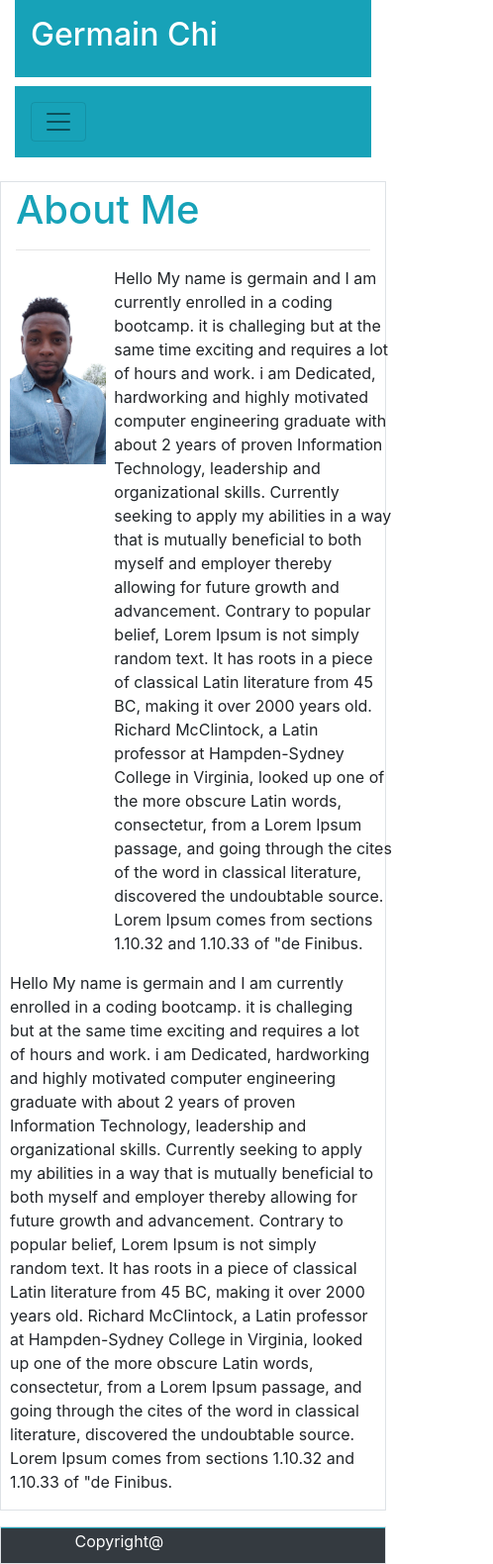
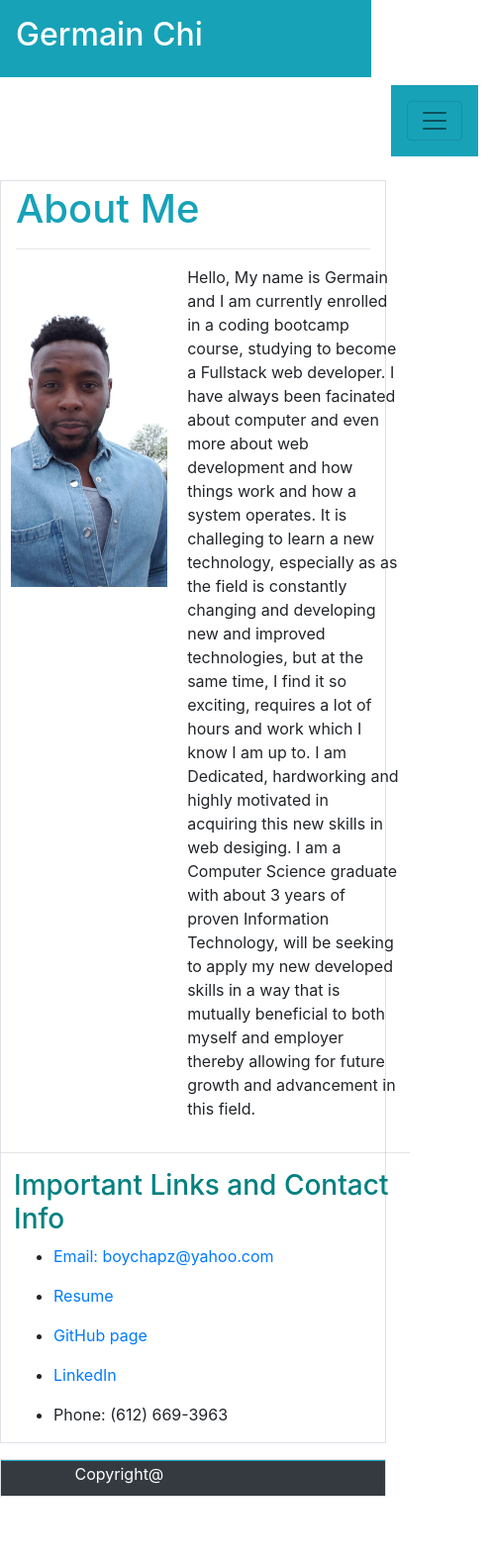
Before and after one commit to boychapz/Bootstrap-Portfolio, a plain HTML site: page index.html in a window 390 px wide. Shown: the whole page at 99% size, 498 px wide, since content can reach past the window. After the commit the page ends 1512 px from the top, so only its background shows below. Drawn offline with nearby package versions, Linux system fonts and the light colour scheme.

Commit message:
Updated Portfolio

```diff
--- a/assets/style.css
+++ b/assets/style.css
@@ -1,4 +1,78 @@
-#bar{
+#bar {
+  padding-bottom: 100px;
+}
 
-    padding-bottom: 100px;
+.profile {
+  float: left;
+  width: 273;
+  height: 315;
+  margin-left: 25px;
+  margin-right: 20px;
+  padding-bottom: 25px;
 }
+body {
+  font-family: "Arial", "Helvetica Neue", Helvetica, sans-serif;
+  font-size: 18px;
+  line-height: 34px;
+  margin: 0px;
+  background-color: #ffffff;
+  background-image: url("../images/spikes.png");
+}
+
+#main-content {
+  padding-top: 50px;
+}
+.main-section {
+  float: left;
+  width: 100%;
+  max-width: 960px;
+  padding: 30px 30px 20px;
+  margin: 0 0 40px;
+  background: #ffffff;
+  border: 1px solid #dddddd;
+}
+.p {
+  padding: 15px;
+}
+#phone {
+  color: #007bff;
+}
+.port {
+  position: relative;
+  float: left;
+  width: 274px;
+  height: 274px;
+  margin: 20px 0 25px;
+  overflow: auto;
+}
+
+.port:nth-child(even) {
+  margin-right: 40px;
+}
+
+.port img {
+  width: 100%;
+  border: 0 none;
+  opacity: 1;
+  display: block;
+  margin-left: auto;
+  margin-right: auto;
+}
+
+.port h5 {
+  position: absolute;
+  bottom: 20px;
+  width: 100%;
+  padding: 15px;
+  margin-bottom: 0;
+  font-weight: 300;
+  line-height: 30px;
+  color: #ffffff;
+  text-align: center;
+  background: #4aaaa5;
+  border-bottom: 0;
+}
+
+.port:hover .overlay {
+  opacity: 1;
+}
--- a/index.html
+++ b/index.html
@@ -1,48 +1,56 @@
 <!DOCTYPE html>
 <html lang="en">
-
   <head>
-    <meta charset="UTF-8">
+    <meta charset="UTF-8" />
     <title>BootStarp-portfolio</title>
-    <link rel="stylesheet" href="https://maxcdn.bootstrapcdn.com/bootstrap/4.0.0/css/bootstrap.min.css">
+    <link
+      rel="stylesheet"
+      href="https://maxcdn.bootstrapcdn.com/bootstrap/4.0.0/css/bootstrap.min.css"
+    />
   </head>
 
   <body>
-
     <header>
       <nav class="navbar navbar-default position-fixed"></nav>
       <div class="container">
         <div class="row bg-primar border-1">
-                <div class="col-md-4">
+          <div class="col-md-4" style="padding-left: 0px;">
             <div class=" p-3 mb-2 bg-info text-white ml 3 ">
               <h2>Germain Chi</h2>
-
             </div>
           </div>
-                <div class="col-md-4">
-
-                </div>
-                <div class="col-md-4">
-                    <nav class="navbar navbar-expand-lg navbar-light p-3 mb-2 bg-info text-white px-0 ">
-                        <button class="navbar-toggler" type="button" data-toggle="collapse" data-target="#navbarNav"
-                            aria-controls="navbarNav" aria-expanded="false" aria-label="Toggle navigation">
+          <div class="col-md-4" style="float:right; margin-left:380px">
+            <nav
+              class="navbar navbar-expand-lg navbar-light p-3 mb-2 bg-info text-white px-0 "
+            >
+              <button
+                class="navbar-toggler"
+                type="button"
+                data-toggle="collapse"
+                data-target="#navbarNav"
+                aria-controls="navbarNav"
+                aria-expanded="false"
+                aria-label="Toggle navigation"
+              >
                 <span class="navbar-toggler-icon"></span>
               </button>
               <div class="collapse navbar-collapse " id="navbarNav">
                 <ul class="navbar-nav float-right">
                   <li class="nav-item active">
-                                    <a class="nav-link" href="./index.html">About <span
-                                            class="sr-only">(current)</span></a>
+                    <a class="nav-link" href="./index.html"
+                      >About <span class="sr-only">(current)</span></a
+                    >
                   </li>
                   <li class="nav-item active">
-                                    <a class="nav-link" href="./contact.html">Contact<span
-                                        class="sr-only">(current)</span></a>
+                    <a class="nav-link" href="./contact.html"
+                      >Contact<span class="sr-only">(current)</span></a
+                    >
                   </li>
                   <li class="nav-item active">
-                                    <a class="nav-link" href="./portfolio.html">Portfolio<span
-                                        class="sr-only">(current)</span></a>
+                    <a class="nav-link" href="./portfolio.html"
+                      >Portfolio<span class="sr-only">(current)</span></a
+                    >
                   </li>
-
                 </ul>
               </div>
             </nav>
@@ -55,65 +63,75 @@
       <div class="row border pt-1">
         <div class="col-md-12 text-info">
           <h1>About Me</h1>
-                <hr>
+          <hr />
         </div>
+        <section class="main-section">
         <div class="row">
           <div class="media">
-                    <img class="align-self-start ml-4 flo" src="image/IMG_20180512_175420_558.jpg"
-                        alt="responsive-img" width="200" height="200">
+            <img
+              class=" profile img-responsive"
+              style=" margin-left: 25px;
+              margin-right: 20px;
+              padding-bottom: 25px;"
+              src="image/IMG_20180512_175420_558.jpg"
+              alt="Germain Chi"
+              width="270"
+              height="350"
+            />
 
-
-    <p class="px-2">
-        Hello My name is germain and I am currently enrolled in a coding bootcamp.
-        it is challeging but at the same time exciting and requires a lot of hours and work.
-        i am Dedicated, hardworking and highly motivated computer engineering graduate with about 2 years of proven Information Technology, leadership and organizational skills.
-         Currently seeking to apply my abilities in a way that is mutually beneficial to both myself and employer thereby allowing for future growth and advancement.
-         Contrary to popular belief, Lorem Ipsum is not simply random text. It has roots in a piece of classical Latin literature from 45 BC, making it over 2000 years old. Richard McClintock,
-          a Latin professor at Hampden-Sydney College in Virginia, looked up one of the more obscure Latin words, consectetur, from a Lorem Ipsum passage,
-         and going through the cites of the word in classical literature, discovered the undoubtable source. Lorem Ipsum comes from sections 1.10.32 and 1.10.33 of "de
-          Finibus.
+            <p style="padding-right: 25px;">
+              Hello, My name is Germain and I am currently enrolled in a coding
+              bootcamp course, studying to become a Fullstack web developer. I have always been facinated about computer and even more about web development and how things work and how a system operates.
+              It is challeging to learn a new technology, especially as as the field is constantly changing and developing new and improved
+              technologies, but at the same time, I find it so exciting,
+              requires a lot of hours and work which I know I am up to.
+              I am Dedicated, hardworking and
+              highly motivated in acquiring this new skills in web desiging.
+              I am a Computer Science graduate with about 3 years
+              of proven Information Technology, will be seeking to apply my new developed skills in a way that is
+              mutually beneficial to both myself and employer thereby allowing
+              for future growth and advancement in this field.
             </p>
           </div>
+        </div>
 
-                <p class="px-4">
-                    Hello My name is germain and I am currently enrolled in a coding bootcamp.
-                    it is challeging but at the same time exciting and requires a lot of hours and work.
-                    i am Dedicated, hardworking and highly motivated computer engineering graduate with about 2 years of proven Information Technology, leadership and organizational skills.
-                     Currently seeking to apply my abilities in a way that is mutually beneficial to both myself and employer thereby allowing for future growth and advancement.
-                     Contrary to popular belief, Lorem Ipsum is not simply random text. It has roots in a piece of classical Latin literature from 45 BC, making it over 2000 years old. Richard McClintock,
-                      a Latin professor at Hampden-Sydney College in Virginia, looked up one of the more obscure Latin words, consectetur, from a Lorem Ipsum passage,
-                     and going through the cites of the word in classical literature, discovered the undoubtable source. Lorem Ipsum comes from sections 1.10.32 and 1.10.33 of "de
-                      Finibus.
+        <hr>
 
+        <div class="row">
 
-            </p>
-
-
+            <section class="links">
+                <div class="row">
+                    <div class="col-sm-12" style="padding-left: 43px;">
+                        <h3 style="color: teal">Important Links and Contact Info</h3>
+                        <ul>
+                        <li><p><a href="mailto:stevemkindt@gmail.com">Email: boychapz@yahoo.com</a></p></li>
+                        <li><p><a href="image/Germain Resume.pdf" target="_blank">Resume</a></p></li>
+                        <li><p><a href="https://github.com/stevekindt" target="_blank">GitHub page</a></p></li>
+                        <li><p><a href="https://www.linkedin.com/in/germain-akenji-chi-2a909aab/" target="_blank">LinkedIn</a></p></li>
+                        <li><p id="phone">Phone: (612) 669-3963</p></li>
+                    </ul>
+                    </div>
+                </section>
             </div>
         </div>
         </div>
-
+        </div>
+      </div>
+    </div>
+    </section>
 
     <footer>
-
       <div class="container mt-3 border bg-dark text-white">
-                <div class="row border-top border-info "><span class="border-top-2"></span>
-                    <div class="col-sm">
-
-                    </div>
+        <div class="row border-top border-info ">
+          <span class="border-top-2"></span>
+          <div class="col-sm"></div>
           <div class=" mx-auto">
             Copyright@
           </div>
-                    <hr>
-                    <div class="col-sm">
-
+          <hr />
+          <div class="col-sm"></div>
         </div>
       </div>
-            </div>
-
-
     </footer>
-
   </body>
-
 </html>
--- a/portfolio.html
+++ b/portfolio.html
@@ -1,166 +1,173 @@
 <!DOCTYPE html>
 <html lang="en">
-
   <head>
-    <meta charset="UTF-8">
+    <meta charset="UTF-8" />
     <title>BootStarp-portfolio</title>
 
-    <link rel="stylesheet" href="https://maxcdn.bootstrapcdn.com/bootstrap/4.0.0/css/bootstrap.min.css">
+    <link
+      rel="stylesheet"
+      href="https://maxcdn.bootstrapcdn.com/bootstrap/4.0.0/css/bootstrap.min.css"
+    />
   </head>
 
   <body>
     <header>
-
+      <nav class="navbar navbar-default position-fixed"></nav>
       <div class="container">
         <div class="row bg-primar border-1">
-                <div class="col-md-4">
-                    <div class="container p-3 mb-2 bg-info text-white ml 3 ">
+          <div class="col-md-4" style="padding-left: 0px;">
+            <div class=" p-3 mb-2 bg-info text-white ml 3 ">
               <h2>Germain Chi</h2>
-
             </div>
           </div>
-                <div class="col-md-4">
-
-                </div>
-                <div class="col-md-4">
-                    <nav class="navbar navbar-expand-lg navbar-light p-3 mb-2 bg-info text-white px-0 ">
-                        <button class="navbar-toggler" type="button" data-toggle="collapse" data-target="#navbarNav"
-                            aria-controls="navbarNav" aria-expanded="false" aria-label="Toggle navigation">
+          <div class="col-md-4" style="float:right; margin-left:380px">
+            <nav
+              class="navbar navbar-expand-lg navbar-light p-3 mb-2 bg-info text-white px-0 "
+            >
+              <button
+                class="navbar-toggler"
+                type="button"
+                data-toggle="collapse"
+                data-target="#navbarNav"
+                aria-controls="navbarNav"
+                aria-expanded="false"
+                aria-label="Toggle navigation"
+              >
                 <span class="navbar-toggler-icon"></span>
               </button>
               <div class="collapse navbar-collapse " id="navbarNav">
                 <ul class="navbar-nav float-right">
                   <li class="nav-item active">
-                                    <a class="nav-link" href="./index.html">About <span
-                                            class="sr-only">(current)</span></a>
+                    <a class="nav-link" href="./index.html"
+                      >About <span class="sr-only">(current)</span></a
+                    >
                   </li>
                   <li class="nav-item active">
-                                    <a class="nav-link" href="./contact.html">Contact<span
-                                            class="sr-only">(current)</span></a>
+                    <a class="nav-link" href="./contact.html"
+                      >Contact<span class="sr-only">(current)</span></a
+                    >
                   </li>
                   <li class="nav-item active">
-                                    <a class="nav-link" href="./portfolio.html">Portfolio<span
-                                            class="sr-only">(current)</span></a>
+                    <a class="nav-link" href="./portfolio.html"
+                      >Portfolio<span class="sr-only">(current)</span></a
+                    >
                   </li>
-
                 </ul>
               </div>
             </nav>
           </div>
         </div>
       </div>
-
     </header>
 
     <section>
-
       <div class="container mt-3 ">
         <div class="row border pt-1">
           <div class="col-md-12 text-info">
             <h1>Portfolio</h1>
-                    <hr>
+            <hr />
           </div>
           <div class="row">
-                    <div class="col-md-4">
-                        <div class="thumbnail">
-                            <a href="image/IMG_20180512_175420_558.jpg" target="_blank">
-                                <img src="image/IMG_20180512_175420_558.jpg" alt="Lights" width="200" height="200">
-                                <div class="caption">
-                                    <p> <strong> Lorem ipsum donec id elit non mi porta gravida at eget metus.</strong></p>
-                                </div>
-                            </a>
-                        </div>
-                    </div>
-                    <div class="col-md-4">
-                        <div class="thumbnail">
-                            <a href="image/IMG_20180512_175420_558.jpg" target="_blank">
-                                <img src="image/IMG_20180512_175420_558.jpg" alt="Nature" width="200" height="200">
-                                <div class="caption">
-                                    <p> <strong> Lorem ipsum donec id elit non mi porta gravida at eget metus.</strong></p>
-                                </div>
-                            </a>
-                        </div>
-                    </div>
-                    <div class="col-md-4">
-                        <div class="thumbnail">
-                            <a href="image/IMG_20180512_175420_558.jpg" class="img.thumbnail" target="_blank">
-                                <img src="image/IMG_20180512_175420_558.jpg" alt="Fjords" width="200" height="200">
-                                <div class="caption">
-                                    <p> <strong>Lorem ipsum donec id elit non mi porta gravida at eget metus.</strong></p>
-                                </div>
-                            </a>
-                        </div>
-                    </div>
-                </div>
-
-                <div class="row">
-                    <div class="col-md-4">
-                        <div class="thumbnail">
-                            <a href="image/shahadat-rahman-BfrQnKBulYQ-unsplash.jpg" target="_blank">
-                                <img src="image/shahadat-rahman-BfrQnKBulYQ-unsplash.jpg" alt="Lights" width="200"
-                                    height="200">
-                                <div class="caption">
-                                    <p> <strong>Lorem ipsum donec id elit non mi porta gravida at eget metus.</strong></p>
-                                </div>
-                            </a>
-                        </div>
-                    </div>
-                    <div class="col-md-4">
-                        <div class="thumbnail">
-                            <a href="image/shahadat-rahman-BfrQnKBulYQ-unsplash.jpg" target="_blank">
-                                <img src="image/shahadat-rahman-BfrQnKBulYQ-unsplash.jpg" alt="Nature" width="200"
-                                    height="200">
-                                <div class="caption">
-                                    <p> <strong>Lorem ipsum donec id elit non mi porta gravida at eget metus.</strong></p>
-                                </div>
-                            </a>
-                        </div>
-                    </div>
-                    <div class="col-md-4">
-                        <div class="thumbnail">
-                            <a href="image/shahadat-rahman-BfrQnKBulYQ-unsplash.jpg" class="img.thumbnail"
-                                target="_blank">
-                                <img src="image/shahadat-rahman-BfrQnKBulYQ-unsplash.jpg" alt="Fjords" width="200"
-                                    height="200">
-                                <div class="caption">
-                                    <p><strong>Lorem ipsum donec id elit non mi porta gravida at eget metus.</strong></p>
-                                </div>
-                            </a>
+            <div class="col-md-6">
+              <div style="padding-left: 15px; padding-bottom: 20px;">
+                <div class="card" style="width: 18rem;">
+                  <img src="image/image.png" class="card-img-top" alt="..." />
+                  <div class="card-body">
+                    <h5 class="card-title" style="color: teal;">
+                      Password Generator
+                    </h5>
+                    <p class="card-text">
+                      Generates random passwords based on user's selection
+                    </p>
+                    <a
+                      href="https://github.com/boychapz/homework-3"
+                      class="btn btn-info"
+                      >GitHub Link</a
+                    >
+                    <a
+                      href="https://boychapz.github.io/homework-3/"
+                      class="btn btn-info"
+                      >Live Demo</a
+                    >
                   </div>
                 </div>
               </div>
             </div>
 
-
-
-    </section>
-
-
-
-
-
-
-    <footer>
-
-        <div class="container mt-3 border bg-dark text-white">
-            <div class="row border-top border-info"><span class="border-top-2"></span>
-                <div class="col-sm">
-
+            <div class="col-md-6">
+              <div style="padding-left: 15px;">
+                <div class="card" style="width: 18rem;">
+                  <img src="image/image2.png" class="card-img-top" alt="..." />
+                  <div class="card-body">
+                    <h5 class="card-title" style="color: teal;">
+                      Weather Dashboard
+                    </h5>
+                    <p class="card-text">
+                      Generates current weather and gives you a 5 day forcast
+                      based on user's search. user also gets information like
+                      UVindex, feels like, humidity and much more.
+                    </p>
+                    <a
+                      href="https://github.com/boychapz/weather"
+                      class="btn btn-info"
+                      >GitHub Link</a
+                    >
+                    <a
+                      href="https://boychapz.github.io/weather/"
+                      class="btn btn-info"
+                      >Live Demo</a
+                    >
                   </div>
-                <div class=" mx-auto">
-                    Copyright@
                 </div>
-                <hr>
-                <div class="col-sm">
-
               </div>
             </div>
           </div>
 
+          <div class="row" style="margin-left: 15px;">
+            <div class="col-md-6">
+              <div style="padding-left: 15px;padding-top: ;">
+                <div class="card" style="width: 18rem;">
+                  <img src="image/image3.png" class="card-img-top" alt="..." />
+                  <div class="card-body">
+                    <h5 class="card-title" style="color: teal;">
+                      Travel Master
+                    </h5>
+                    <p class="card-text">
+                      Travel Master takes a City and displays a 5 day forcast of
+                      that city, fun facts about that city and map location, you
+                      have the option to translate the page as well.
+                    </p>
+                    <a
+                      href="https://github.com/stevekindt/Project-1"
+                      class="btn btn-info"
+                      >GitHub Link</a
+                    >
+                    <a
+                      href=" https://stevekindt.github.io/Project-1/"
+                      class="btn btn-info"
+                      >Live Demo</a
+                    >
+                  </div>
+                </div>
+              </div>
+            </div>
+          </div>
+        </div>
+      </div>
+    </section>
 
+    <footer>
+      <div class="container mt-3 border bg-dark text-white">
+        <div class="row border-top border-info">
+          <span class="border-top-2"></span>
+          <div class="col-sm"></div>
+          <div class=" mx-auto">
+            Copyright@
+          </div>
+          <hr />
+          <div class="col-sm"></div>
+        </div>
+      </div>
     </footer>
-
-
   </body>
-
 </html>
```
Also changed, not shown: image/image.png (added), image/image2.png (added), 2 other files. Lines whose indentation alone changed are shown as unchanged.
